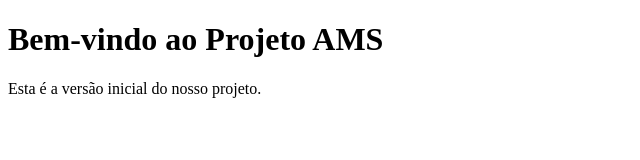
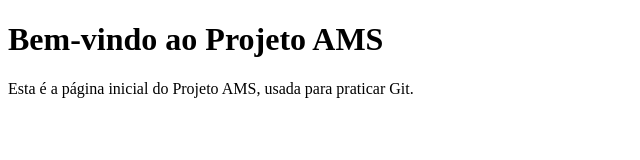
Before and after one commit to stefany-omori/ProjetoAMS-grupo-05, a plain HTML site: page src/index.html in a window 1280 px wide. Shown: the whole page, without its empty margins (0-640 px from the left). Drawn offline with Linux system fonts and the light colour scheme.

Commit message:
feat: atualiza texto de introducao

```diff
--- a/src/index.html
+++ b/src/index.html
@@ -7,6 +7,6 @@
 </head>
 <body>
 <h1>Bem-vindo ao Projeto AMS</h1>
-<p>Esta é a versão inicial do nosso projeto.</p>
+<p>Esta é a página inicial do Projeto AMS, usada para praticar Git.</p>
 </body>
 </html>
```
